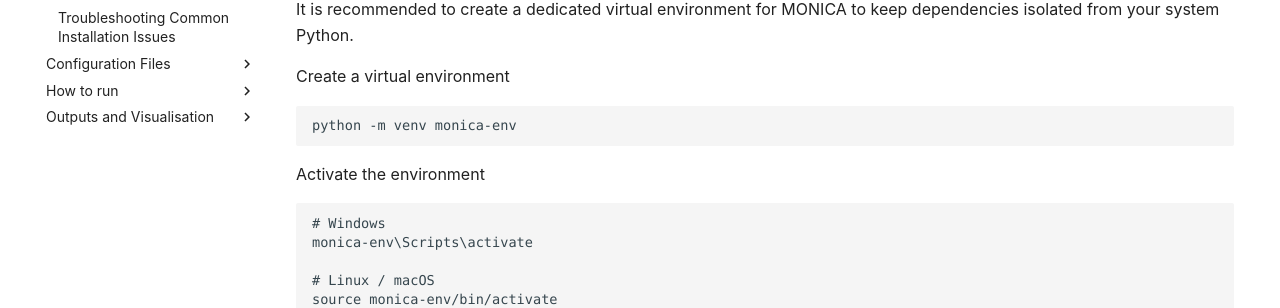
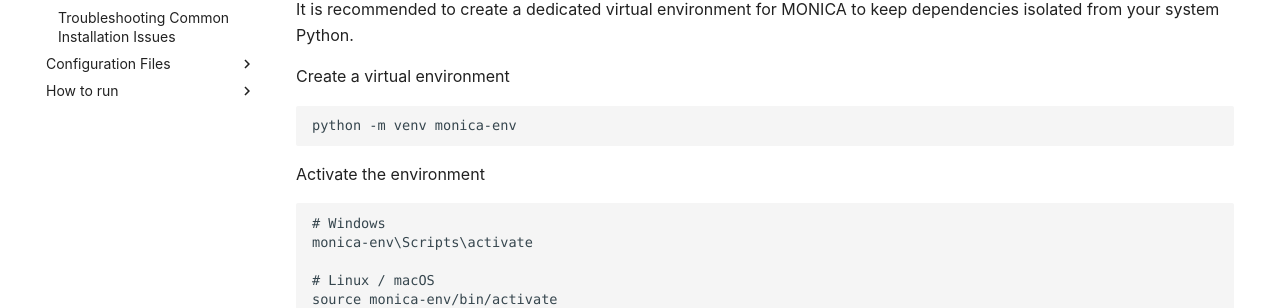
Before and after one commit to zalf-rpm/monica-documentation, an MkDocs documentation site: the page built from docs/user_guide/Installation_and_Setup/dependencies_and_python.md, in a window 1280 px wide. Shown: the part 482-790 px from the top of the page. Built offline with MkDocs 1.6.1 and Material for MkDocs 9.7.7, drawn with Linux system fonts in a browser that asks for light colours; comment, search, counter and statistics services are not loaded; some of the changed lines change nothing that is shown.

Commit message:
delete visualisation from user guide

```diff
--- a/mkdocs.yml
+++ b/mkdocs.yml
@@ -55,10 +55,6 @@ nav:
           - Running with Singularity: user_guide/how_to_run/singularity.md
           - Running on HPC: user_guide/how_to_run/hpc.md
           - Python API usage examples: user_guide/how_to_run/python_api_usage.md
-      - Outputs and Visualisation:
-          - Understanding MONICA Outputs (CSV / JSON structure): user_guide/outputs_and_visualisation/monica_output.md
-          - Visualization with Python/R (example scripts): user_guide/outputs_and_visualisation/visualisation.md
-          - Example graphs: user_guide/outputs_and_visualisation/example_graphs.md
   - Parameter Reference and Calibration:
       - Crop Parameters:
           - Overview: parameters/crop_parameters/overview.md
```
